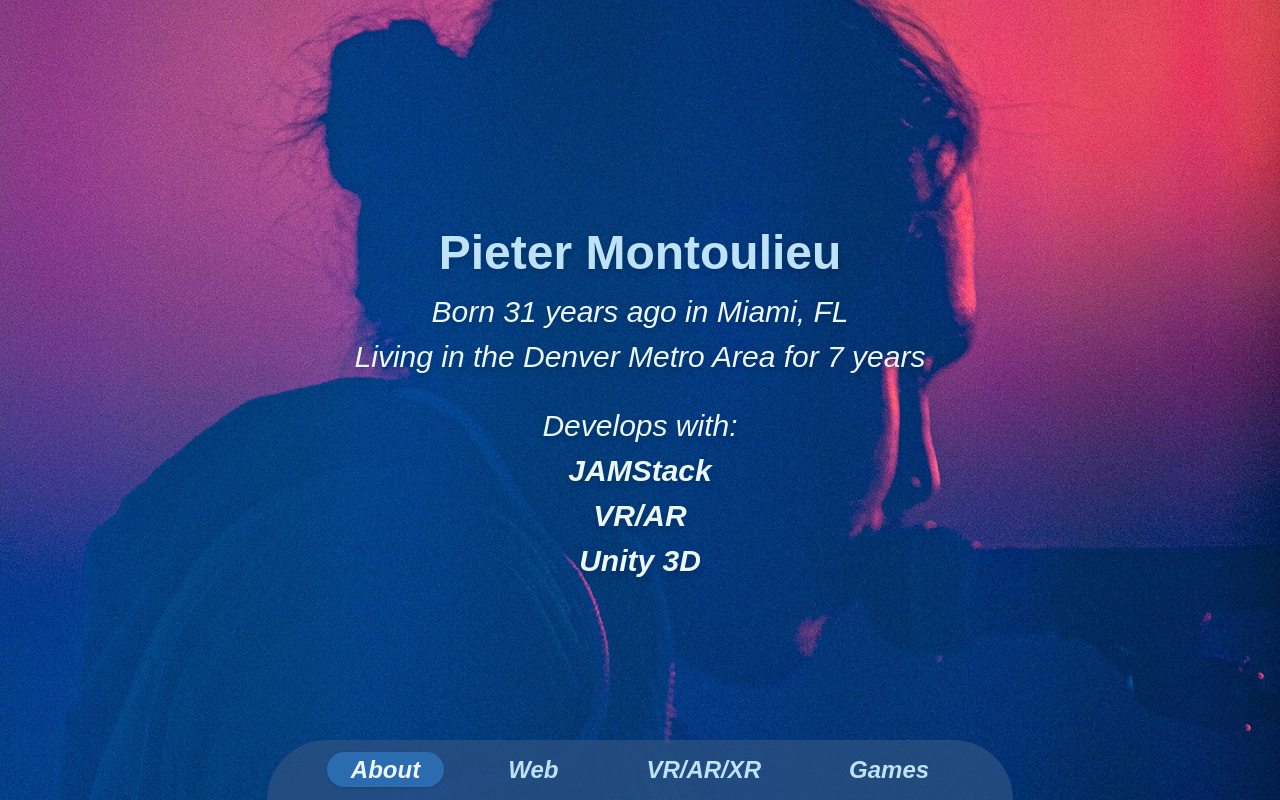
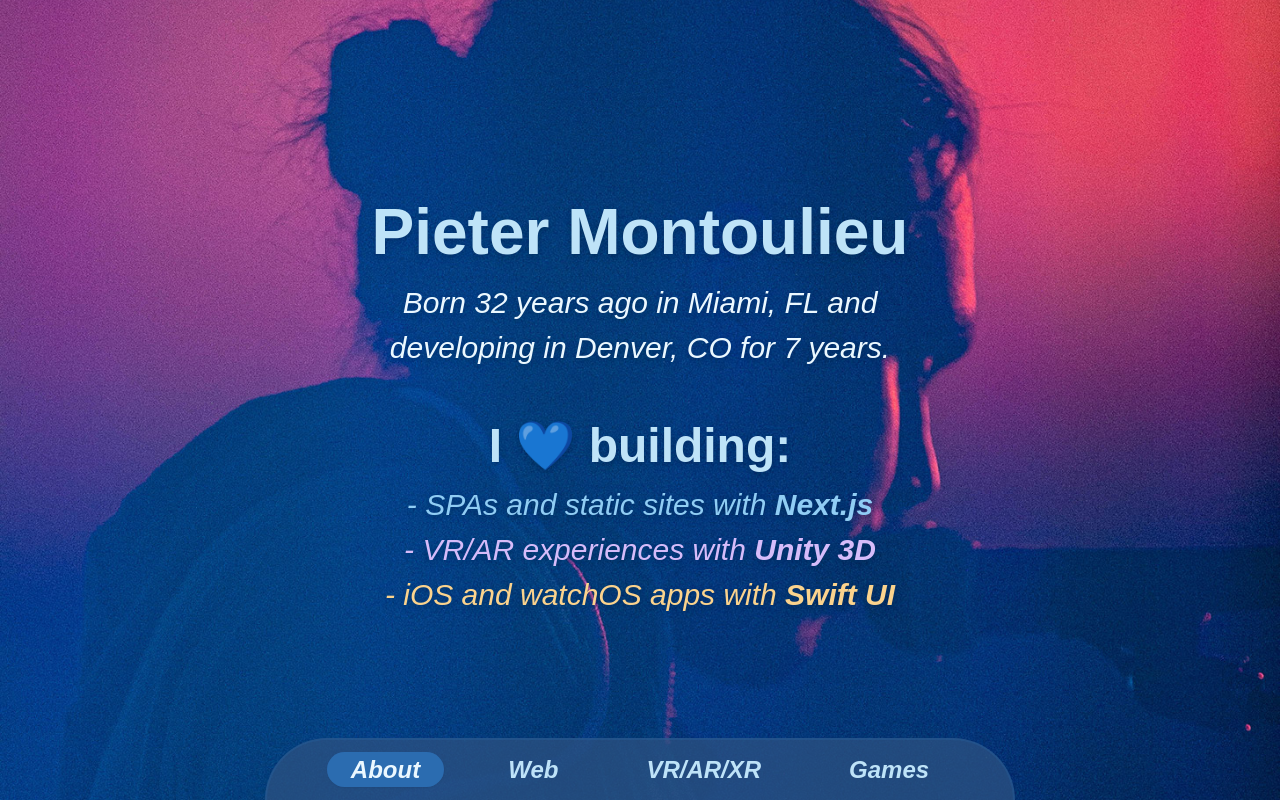
Before and after one commit to montoulieu/portfolio-2020, a Next.js app: page / in a window 1280 px wide. Built offline with nearby package versions, Linux system fonts and the light colour scheme; a web font is replaced by a local one.

Commit message:
Package cleanup, swapping moment for date-fns and adding rde image

```diff
--- a/components/NavMenu.js
+++ b/components/NavMenu.js
@@ -26,11 +26,11 @@ function NavMenu() {
 
   return (
     <div className="fixed bottom-0 left-0 right-0 mx-auto text-center flex">
-      <ul class="bg-blue-800 mx-auto py-3 bg-opacity-75 md:rounded-t-full shadow-lg md:px-10 w-full md:w-auto md:text-2xl ">
+      <ul class="bg-blue-800 border-2 border-blue-700 border-b-0 border-opacity-25 mx-auto py-3 bg-opacity-75 md:rounded-t-full shadow-lg md:px-10 w-full md:w-auto md:text-2xl ">
         {navMenu.map((item) => (
           <li className="font-bold italic text-blue-200 px-1 md:px-5 inline">
             <Link href={item.link}>
-              <a className={`${router.pathname === item.link ? 'bg-blue-700 text-blue-100 shadow' : ''} py-1 px-3 md:px-6 rounded-full transition-colors duration-200`}>{item.label}</a>
+              <a className={`${router.pathname === item.link ? 'bg-blue-700 text-blue-100 shadow-sm ' : ''} py-1 px-3 md:px-6 rounded-full hover:bg-blue-700 hover:text-blue-100 hover:shadow-md transition-all duration-200`}>{item.label}</a>
             </Link>
           </li>
         ))}
--- a/components/WebSectionSkills.js
+++ b/components/WebSectionSkills.js
@@ -1,14 +1,18 @@
 import React from 'react'
+import Moment from 'react-moment';
+
 import skills from '../json/skills.json'
 
 function WebSectionSkills() {
+  const devStartDate = '01/01/1999';
+
   return (
-    <div className="columns-2 custom-section bg-blue-900 px-5">
+    <div className="columns-2 custom-section bg-blue-900 px-5 text-shadow">
       <div className="flex justify-center flex-col">
         <div className="lg:w-4/5 lg:mx-auto text-blue-200">
           <h1 className="text-4xl md:text-6xl font-semibold text-blue-400">Skills</h1>
-          <p className="text-md md:text-3xl font-light mb-4">I've spent over half my life creating with the latest in web and game technologies.</p>
-          <p className="text-md md:text-3xl font-light">In that time, my daily goal has always been to create and know more than I did the day before.</p>
+          <p className="text-md md:text-2xl font-light mb-4">From the humble beginnings of hacking Gameboy games and websites in the late 90s, to building large-scale React and Vue apps and VR experiences for the masses.</p>
+          <p className="text-md md:text-2xl font-light mb-4">I've spent over <Moment fromNow ago>{devStartDate}</Moment> learning and building with the latest in web and game technologies.<br className="none md:block"/> In that time, my goal has always been to push myself to create and know more than I did the day before.</p>
         </div>
       </div>
       <div className="flex justify-start md:justify-center flex-col">
--- a/json/projects-web.json
+++ b/json/projects-web.json
@@ -6,7 +6,7 @@
     "description": "Lorem ipsum dolor sit amet, consectetur adipiscing elit, sed do eiusmod tempor incididunt ut labore et dolore magna aliqua.",
     "url": "",
     "images": [
-      "images/projects/web/megaphone-1.png"
+      "images/projects/web/rde-1.jpg"
     ]
   },
   {
--- a/json/skills.json
+++ b/json/skills.json
@@ -13,8 +13,8 @@
     "name": "Vue",
     "subskills": [
       "Nuxt.js",
-      "Vuex",
-      "Compostion API"
+      "Compostion API",
+      "Vuex"
     ],
     "class": "text-green-400"
   },
--- a/pages/index.js
+++ b/pages/index.js
@@ -1,21 +1,22 @@
-import ClientList from "../components/about/ClientList";
-import Moment from 'react-moment';
+import formatDistanceStrict from 'date-fns/formatDistanceStrict';
+
 
 export default function Home() {
   const birthday = '03/10/1989';
   const movedToDenver = '04/8/2013';
+
   return (
     <div className="about flex flex-col h-full">
       <div className="text-blue-100 my-auto">
         <div className="mx-auto text-center text-shadow-md">
-          <h1 className="text-4xl md:text-5xl text-blue-200 font-bold">Pieter Montoulieu</h1>
-          <h2 className="text-xl md:text-3xl italic">Born <Moment fromNow>{birthday}</Moment> in Miami, FL</h2>
-          <h2 className="text-xl md:text-3xl italic mb-6">Living in the Denver Metro Area for <Moment fromNow ago>{movedToDenver}</Moment></h2>
-          <h2 className="text-2xl md:text-3xl italic">Develops with:</h2>
-          <ul className="text-2xl md:text-3xl italic">
-            <li><strong>JAMStack</strong></li>
-            <li><strong>VR/AR</strong></li>
-            <li><strong>Unity 3D</strong></li>
+          <h1 className="text-4xl md:text-6xl text-blue-200 font-bold">Pieter Montoulieu</h1>
+
+          <h2 className="text-xl md:text-3xl italic mb-10">Born {formatDistanceStrict(new Date(birthday), new Date(), { addSuffix: 'ago' })} in Miami, FL and<br/> developing in Denver, CO for {formatDistanceStrict(new Date(movedToDenver), new Date())}.</h2>
+          <h2 className="text-3xl md:text-5xl font-bold text-blue-200">I 💙 building:</h2>
+          <ul className="text-xl md:text-3xl italic">
+            <li className="text-blue-300">- SPAs and static sites with <strong>Next.js</strong></li>
+            <li className="text-purple-300">- VR/AR experiences with <strong>Unity 3D</strong></li>
+            <li className="text-orange-300">- iOS and watchOS apps with <strong>Swift UI</strong></li>
           </ul>
         </div>
       </div>
--- a/styles/index.css
+++ b/styles/index.css
@@ -17,6 +17,7 @@ body {
   background-image: url('/images/pieter-montoulieu.jpg');
   background-size: cover;
   background-position: center;
+  @apply transition-all duration-500
 }
 
 @screen md {
```
Also changed, not shown: package.json (+2 -5 lines), public/images/projects/web/rde-1.jpg (added), 1 other file (tests, documents, lock files or other folders).
